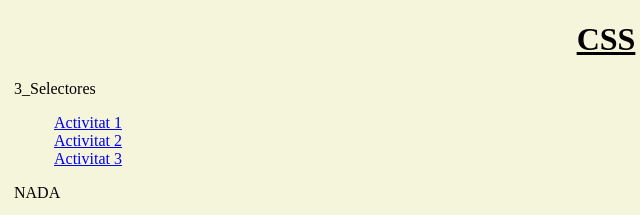
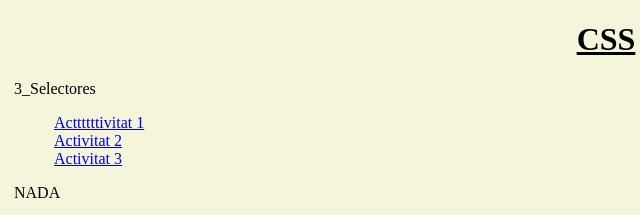
Before and after one commit to SuperDonuttace/ABK-Web-CSS-1, a plain HTML site: page index.html in a window 1280 px wide. Shown: the top 215 px of the page, 34-674 px from the left. Drawn offline with Linux system fonts and the light colour scheme.

Commit message:
Update index.html

```diff
--- a/index.html
+++ b/index.html
@@ -11,7 +11,7 @@
     <ul>
         <p>3_Selectores</p>
             <ul>
-                <a href="3_Selectores/Activitat1.html" target="_blank">Activitat 1</a><br>
+                <a href="3_Selectores/Activitat1.html" target="_blank">Acttttttivitat 1</a><br>
                 <a href="3_Selectores/Activitat2.html" target="_blank">Activitat 2</a><br>
                 <a href="3_Selectores/Activitat3.html" target="_blank">Activitat 3</a><br>
             </ul>
```
